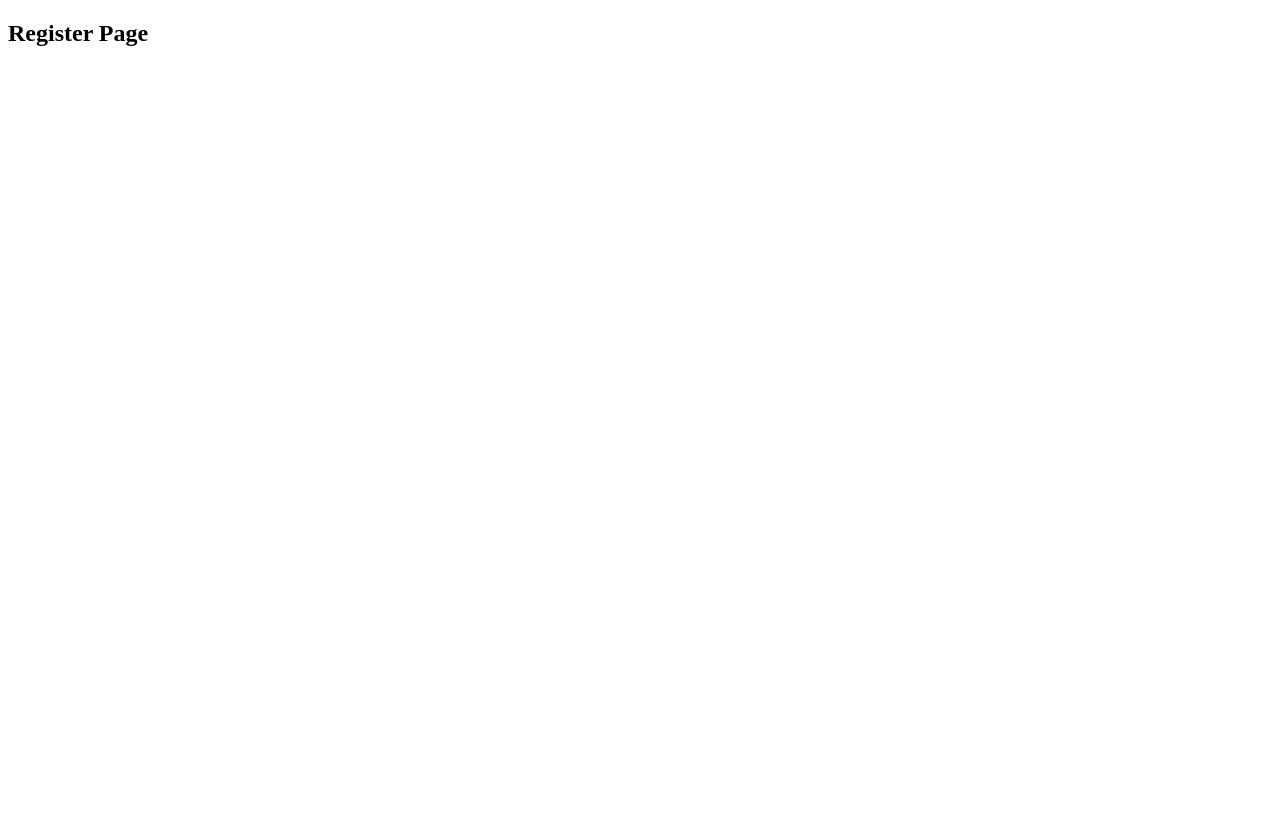
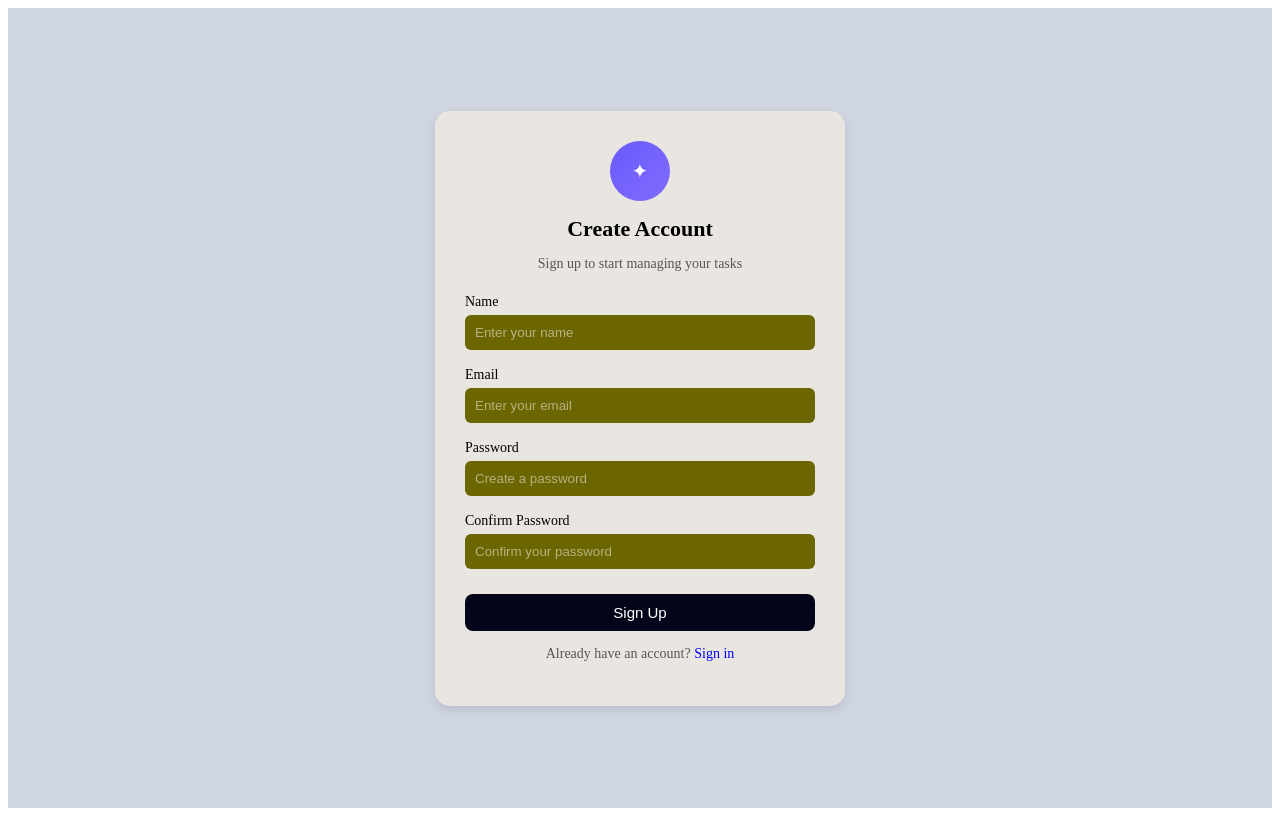
Before and after one commit to probablynotvaish/task-management-system, a React (Vite) app in the folder frontend/: page /register in a window 1280 px wide. Built offline with nearby package versions, Linux system fonts and the light colour scheme.

Commit message:
Created signup page

```diff
--- a/frontend/src/pages/login.tsx
+++ b/frontend/src/pages/login.tsx
@@ -1,3 +1,4 @@
+import { Link } from "react-router-dom";
 import "./login.css";
 
 function Login() {
@@ -5,7 +6,7 @@ function Login() {
     <div className="login-container">
       <div className="login-card">
 
-        <div className="icon-circle">✓</div>
+        <div className="icon-circle">&#10003;</div>
 
         <h2 className="title">Welcome Back</h2>
         <p className="subtitle">
@@ -25,7 +26,7 @@ function Login() {
         <button className="login-btn">Sign In</button>
 
         <p className="signup-text">
-          Don’t have an account? <span>Sign up</span>
+          Don't have an account? <Link to="/register">Sign up</Link>
         </p>
 
       </div>
--- /dev/null
+++ b/frontend/src/pages/register.css
@@ -0,0 +1,108 @@
+/* Full background */
+.register-container {
+  height: 100vh;
+  background-color: #cfd5e1;
+  display: flex;
+  justify-content: center;
+  align-items: center;
+}
+
+/* Card */
+.register-card {
+  background: #e9e6e2;
+  padding: 30px;
+  width: 350px;
+  border-radius: 15px;
+  text-align: center;
+  box-shadow: 0 4px 10px rgba(0, 0, 0, 0.1);
+}
+
+/* Top icon */
+.register-icon {
+  width: 60px;
+  height: 60px;
+  background: linear-gradient(135deg, #6a5af9, #7f6cff);
+  color: white;
+  border-radius: 50%;
+  display: flex;
+  align-items: center;
+  justify-content: center;
+  margin: 0 auto 15px;
+  font-size: 20px;
+}
+
+/* Title */
+.register-card .title {
+  margin: 10px 0;
+  font-size: 22px;
+  font-weight: bold;
+}
+
+/* Subtitle */
+.register-card .subtitle {
+  font-size: 14px;
+  color: #555;
+  margin-bottom: 20px;
+}
+
+/* Form group */
+.register-card .form-group {
+  text-align: left;
+  margin-bottom: 15px;
+}
+
+.register-card .form-group label {
+  font-size: 14px;
+  font-weight: 500;
+}
+
+/* Inputs */
+.register-card .form-group input {
+  width: 100%;
+  padding: 10px;
+  margin-top: 5px;
+  border-radius: 6px;
+  border: none;
+  background-color: #6b6600;
+  color: white;
+  outline: none;
+  box-sizing: border-box;
+}
+
+.register-card .form-group input::placeholder {
+  color: rgba(255, 255, 255, 0.5);
+}
+
+/* Button */
+.register-btn {
+  width: 100%;
+  padding: 10px;
+  margin-top: 10px;
+  background-color: #05051a;
+  color: white;
+  border: none;
+  border-radius: 8px;
+  cursor: pointer;
+  font-size: 15px;
+}
+
+.register-btn:hover {
+  opacity: 0.9;
+}
+
+/* Bottom text */
+.login-text {
+  margin-top: 15px;
+  font-size: 14px;
+  color: #555;
+}
+
+.login-text a {
+  color: blue;
+  cursor: pointer;
+  text-decoration: none;
+}
+
+.login-text a:hover {
+  text-decoration: underline;
+}
--- a/frontend/src/pages/register.tsx
+++ b/frontend/src/pages/register.tsx
@@ -1,5 +1,90 @@
+import { useState, type FormEvent } from "react";
+import { Link } from "react-router-dom";
+import "./register.css";
+
 function Register() {
-  return <h2>Register Page</h2>;
+  const [name, setName] = useState("");
+  const [email, setEmail] = useState("");
+  const [password, setPassword] = useState("");
+  const [confirmPassword, setConfirmPassword] = useState("");
+
+  const handleSubmit = (e: FormEvent) => {
+    e.preventDefault();
+
+    if (password !== confirmPassword) {
+      alert("Passwords do not match");
+      return;
+    }
+
+    console.log("Register:", { name, email, password });
+  };
+
+  return (
+    <div className="register-container">
+      <div className="register-card">
+        <div className="register-icon">✦</div>
+
+        <h2 className="title">Create Account</h2>
+        <p className="subtitle">
+          Sign up to start managing your tasks
+        </p>
+
+        <form onSubmit={handleSubmit}>
+          <div className="form-group">
+            <label>Name</label>
+            <input
+              type="text"
+              placeholder="Enter your name"
+              value={name}
+              onChange={(e) => setName(e.target.value)}
+              required
+            />
+          </div>
+
+          <div className="form-group">
+            <label>Email</label>
+            <input
+              type="email"
+              placeholder="Enter your email"
+              value={email}
+              onChange={(e) => setEmail(e.target.value)}
+              required
+            />
+          </div>
+
+          <div className="form-group">
+            <label>Password</label>
+            <input
+              type="password"
+              placeholder="Create a password"
+              value={password}
+              onChange={(e) => setPassword(e.target.value)}
+              required
+            />
+          </div>
+
+          <div className="form-group">
+            <label>Confirm Password</label>
+            <input
+              type="password"
+              placeholder="Confirm your password"
+              value={confirmPassword}
+              onChange={(e) => setConfirmPassword(e.target.value)}
+              required
+            />
+          </div>
+
+          <button type="submit" className="register-btn">
+            Sign Up
+          </button>
+        </form>
+
+        <p className="login-text">
+          Already have an account? <Link to="/">Sign in</Link>
+        </p>
+      </div>
+    </div>
+  );
 }
 
 export default Register;
```
Also changed, not shown: 1 other file (tests, documents, lock files or other folders).
